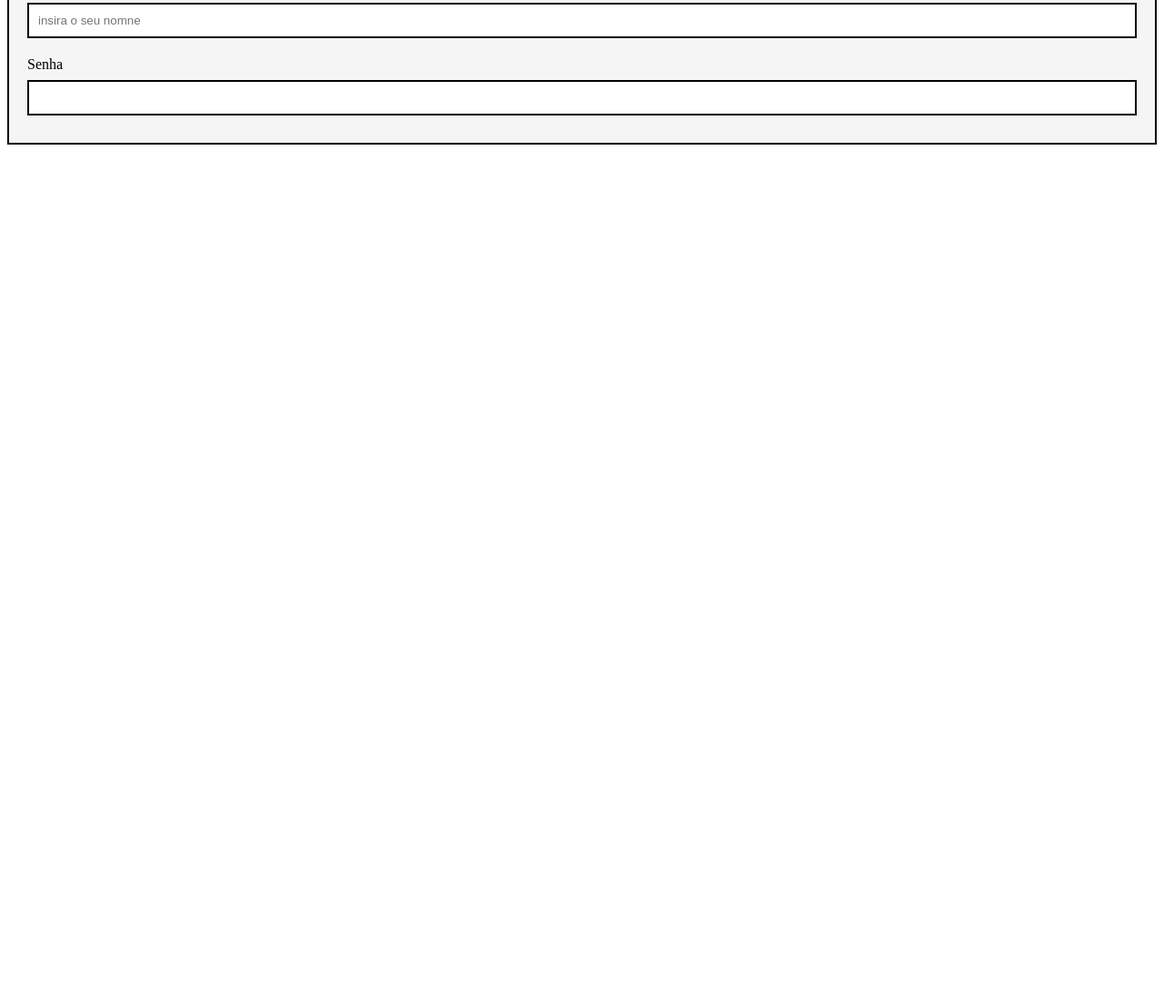
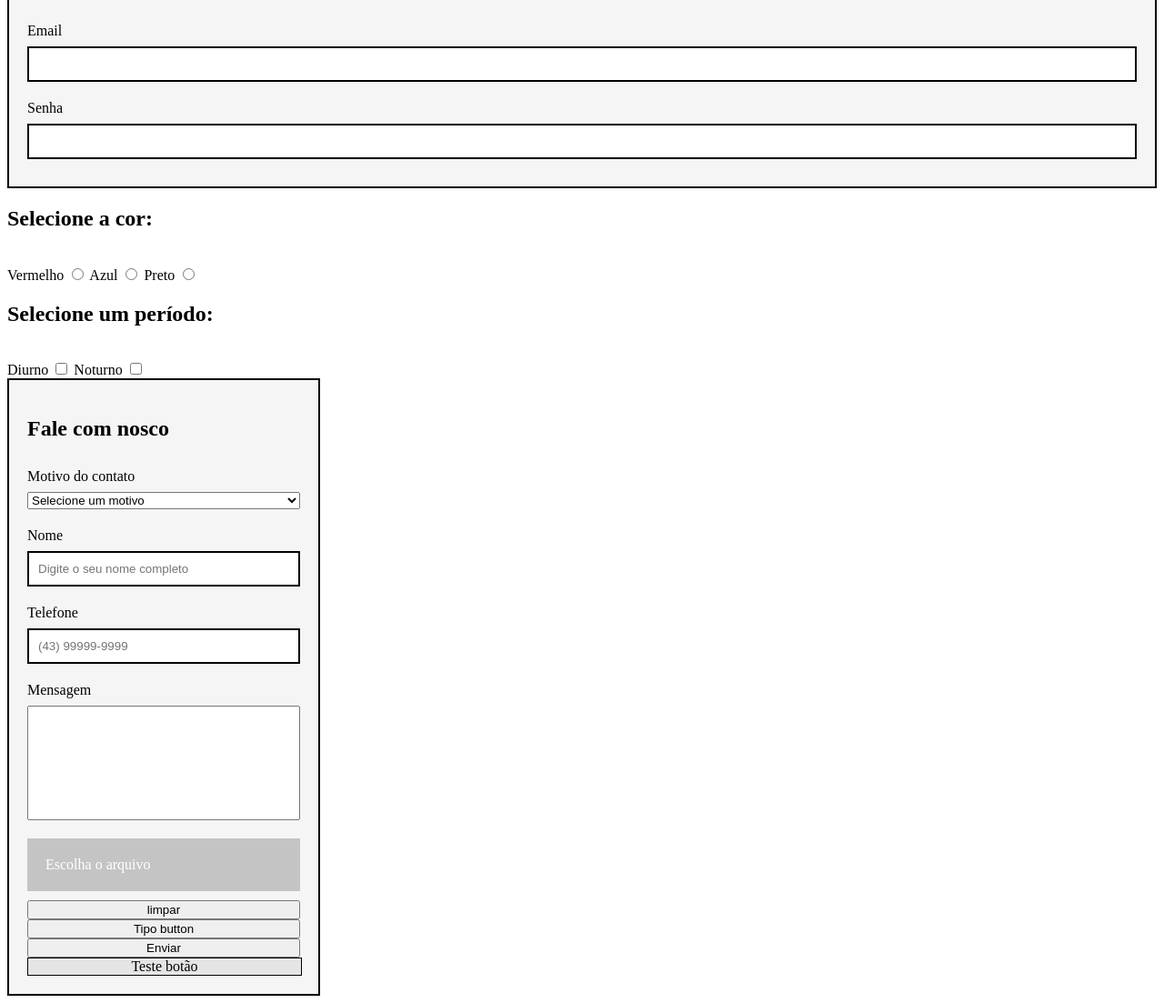
Before and after one commit to wendelcutrim/curso-front-angular, a plain HTML site: page aula-06-forms/form.html in a window 1280 px wide. Shown: the part 130-1233 px from the top of the page at 91% size. Before the commit the page ends 800 px from the top, so only its background shows below. Drawn offline with Linux system fonts and the light colour scheme.

Commit message:
Finalizado aula de forms

```diff
--- a/aula-06-forms/form.html
+++ b/aula-06-forms/form.html
@@ -25,24 +25,159 @@
                 padding: 10px;
                 border: 2px solid black;
             }
+
+            .form__login .input__wrapper input:active {
+                border: 2px solid blue;
+                background-color: #ccc;
+                color: white;
+            }
+
+            .form__login .input__wrapper input:focus {
+                border: 2px solid green;
+                background-color: orange;
+                color: blue;
+                padding: 20px;
+            }
+
+            /* .input__wrapper:hover {
+                border: 2px solid red;
+            } */
+
+            a:visited {
+                color: green;
+            }
+
+            button:hover {
+                padding: 40px;
+                background-color: blueviolet;
+                color: white;
+            }
         </style>
     </head>
     <body>
+        <a href="#" style="font-size: 42px; margin-bottom: 20px">Teste</a>
+
         <form id="login" class="form__login">
             <h2>Login</h2>
+
             <div class="input__wrapper">
-                <label for="nome">Nome</label>
+                <label for="email">Email</label>
+                <input type="text" name="email" id="email" />
+            </div>
+
+            <div class="input__wrapper">
+                <label for="password">Senha</label>
+                <input type="password" name="password" id="password" />
+            </div>
+        </form>
+
+        <form id="produto">
+            <h2>Selecione a cor:</h2>
+            <br />
+            <label for="vermelho">Vermelho</label>
+            <input type="radio" name="cor" id="vermelho" value="vermelho" />
+
+            <label for="azul">Azul</label>
+            <input type="radio" name="cor" id="azul" value="azul" />
+
+            <label for="preto">Preto</label>
+            <input type="radio" name="cor" id="preto" value="preto" />
+        </form>
+
+        <form id="periodo">
+            <h2>Selecione um período:</h2>
+            <br />
+
+            <label for="diurno">Diurno</label>
+            <input type="checkbox" name="diurno" id="diurno" />
+
+            <label for="boturno">Noturno</label>
+            <input type="checkbox" name="noturno" id="noturno" />
+        </form>
+
+        <form class="form__login" id="faleComNosco" style="width: 300px">
+            <h2>Fale com nosco</h2>
+            <div class="input__wrapper">
+                <label for="motivo">Motivo do contato</label>
+                <select name="motivo" id="motivo">
+                    <option selected disabled>Selecione um motivo</option>
+                    <option value="reclamacao">Reclamação</option>
+                    <option value="suporte">Suporte</option>
+                    <option value="elogio">Elogio</option>
+                </select>
+            </div>
+
+            <div class="input__wrapper">
+                <label for="faqNome">Nome</label>
                 <input
                     type="text"
-                    name="nome"
-                    id="nome"
-                    placeholder="insira o seu nomne"
+                    name="faqNome"
+                    id="faqNome"
+                    placeholder="Digite o seu nome completo"
                 />
             </div>
 
             <div class="input__wrapper">
-                <label for="password">Senha</label>
-                <input type="text" name="password" id="password" />
+                <label for="faqTel">Telefone</label>
+                <input
+                    type="text"
+                    name="faqTel"
+                    id="faqTel"
+                    placeholder="(43) 99999-9999"
+                />
+            </div>
+
+            <div class="input__wrapper">
+                <label for="faqMessage">Mensagem</label>
+                <textarea
+                    name="faqMessage"
+                    id="faqMessage"
+                    style="height: 120px; resize: none"
+                ></textarea>
+                <!-- <input type="text" name="faqMessage" id="faqMessage" /> -->
+            </div>
+            <div class="input__wrapper">
+                <label
+                    for="upload"
+                    style="
+                        padding: 20px;
+                        background-color: #c4c4c4;
+                        color: white;
+                        cursor: pointer;
+                    "
+                    >Escolha o arquivo</label
+                >
+                <input
+                    type="file"
+                    name="upload"
+                    id="upload"
+                    style="
+                        visibility: hidden;
+                        margin: 0;
+                        padding: 0;
+                        position: absolute;
+                        top: 0;
+                    "
+                    tabindex="-1"
+                />
+            </div>
+
+            <button type="reset">limpar</button>
+            <button type="button">Tipo button</button>
+            <button type="submit">Enviar</button>
+
+            <div
+                style="
+                    width: 300px;
+                    background-color: #e5e5e5;
+                    color: black;
+                    text-align: center;
+                    border: 1px solid black;
+                "
+                role="button"
+                tabindex="0"
+            >
+                Teste botão
             </div>
         </form>
     </body>
```
